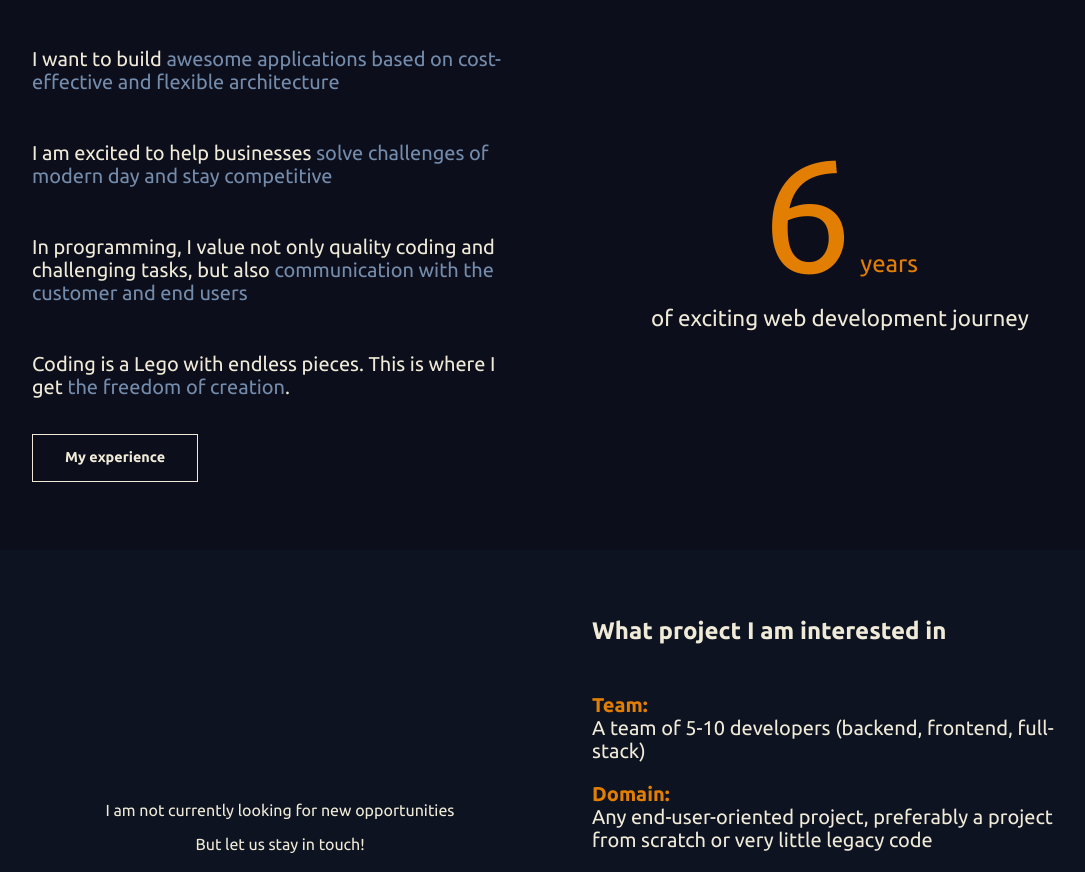
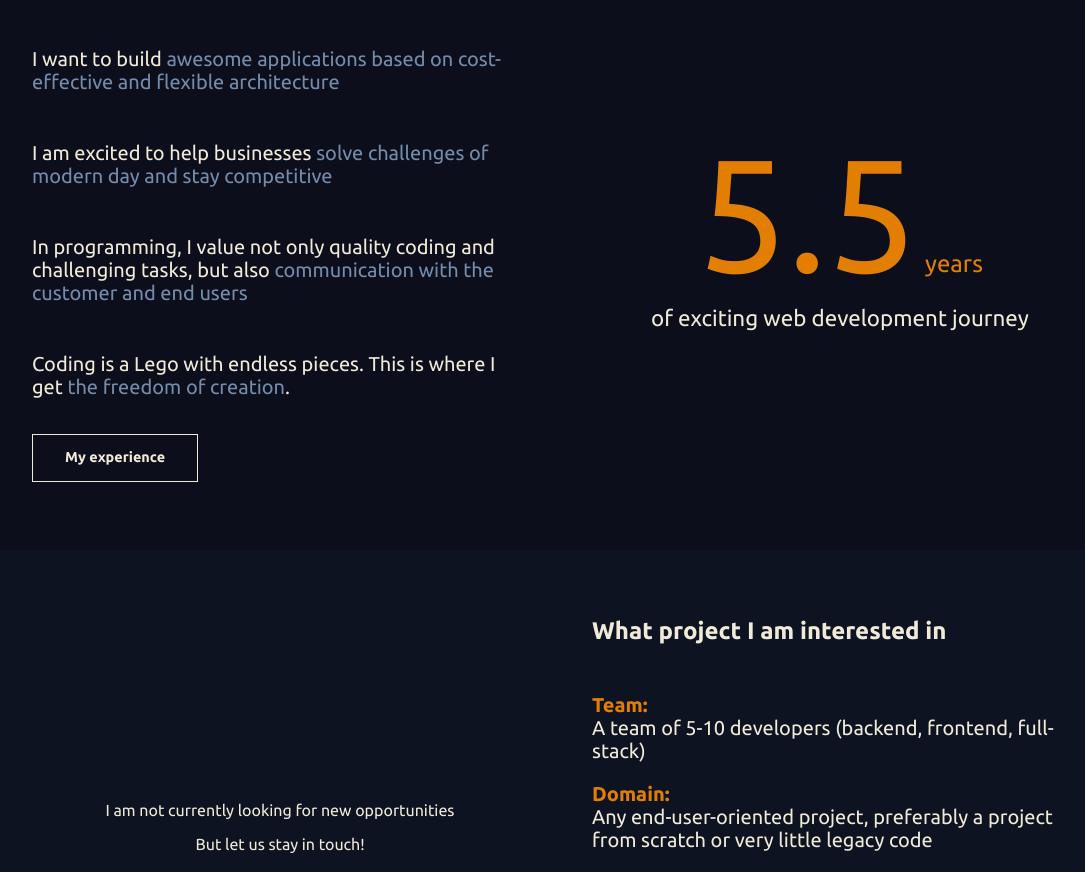
Before and after one commit to ikushlianski/ilya-online-nextjs, a Next.js app: page / in a window 1280 px wide. Shown: the part 861-1733 px from the top of the page, without its empty margins (80-1165 px from the left). Built offline with nearby package versions, Linux system fonts and the light colour scheme.

Commit message:
Tweak experience counter
Signed-off-by: Ilya Kushlianski <kushliansky@gmail.com>

```diff
--- a/src/components/FrontPage/ExperienceYears.js
+++ b/src/components/FrontPage/ExperienceYears.js
@@ -26,4 +26,4 @@ export const ExperienceYears = () => {
   );
 };
 
-const round = date => Math.round(date * 2) / 2;
+const round = date => Math.floor(date * 2) / 2;
```
